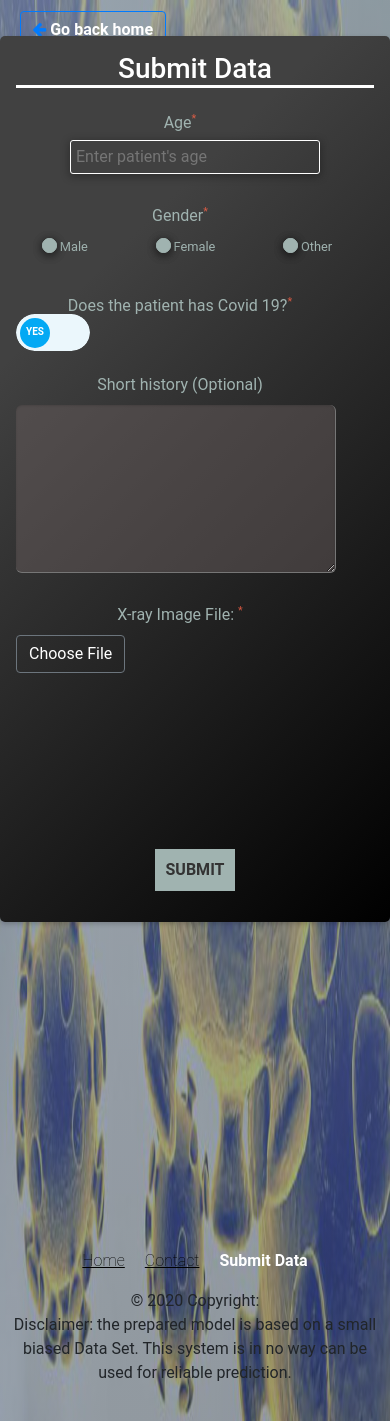
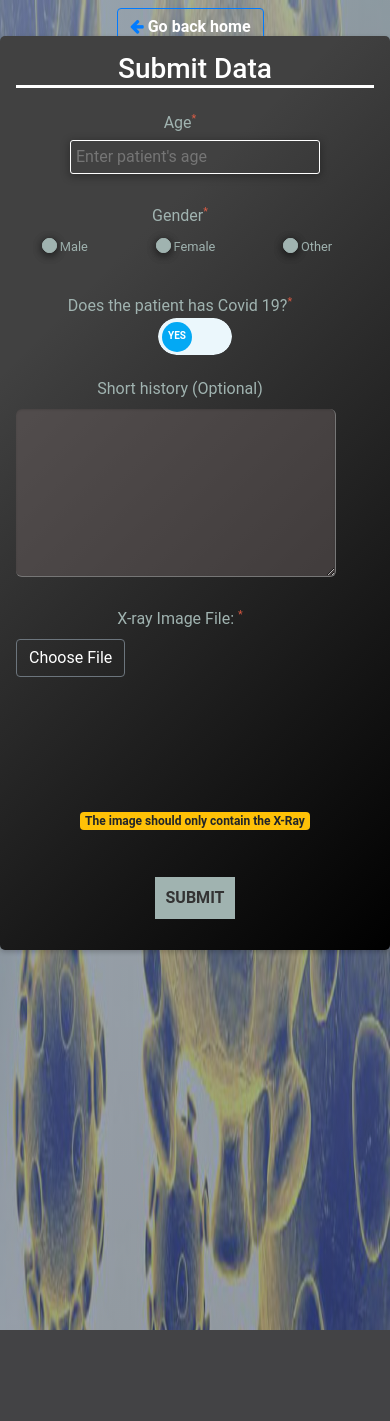
Before and after one commit to Tahlil/Covid_19, a Django app: page /submitData/ in a window 390 px wide. After the commit the page ends 1330 px from the top, so only its background shows below. Run offline with Django 3.2, Linux system fonts and the light colour scheme; some libraries are stand-ins or nearby versions.

Commit message:
make subit page responsive

```diff
--- a/predApp/static/css/submit.css
+++ b/predApp/static/css/submit.css
@@ -638,3 +638,20 @@
       color: black;
       outline-width: 0;
   }
+
+@media screen and (max-width: 441px) {
+    html, body {
+        position: relative;
+        overflow-x: hidden;
+
+    }
+    .page-footer {
+        top: 110%
+    }
+
+    .go-back{
+        top: 0;
+        left: 30%;
+    }
+
+}
--- a/templates/submitData.html
+++ b/templates/submitData.html
@@ -55,7 +55,7 @@
             </div>
             <div class="row center">
                 <label class="required">Does the patient has Covid 19?</label>
-                <div class="toggle-button-cover">
+                <div class="toggle-button-cover mx-auto mt-1">
                       <div class="button r" id="button-3">
                         <input id="check" type="checkbox" class="checkbox">
                         <div class="knobs"></div>
@@ -66,13 +66,14 @@
             </div>
             <div class="row center">
                 <label for="description">Short history (Optional)</label>
-                <textarea name="description" id="" cols="31" rows="7"></textarea>
+                <textarea name="description mx-auto" id="" cols="31" rows="7"></textarea>
             </div>
             <div class="row center">
                 <label class="required">X-ray Image File: </label>
                 <p id="fileChoose" lass="required"><a class="btn btn-outline-secondary">Choose File</a></p>
             </div>
             <img class="mx-auto d-block" id="blah" src="#" alt="x-ray image" width="120px" height="100px" />
+            <div class="badge badge-warning">The image should only contain the X-Ray</div>
             <div class="row submit">
                 <button class="ribbons mx-auto">Submit</button>
             </div>
```
